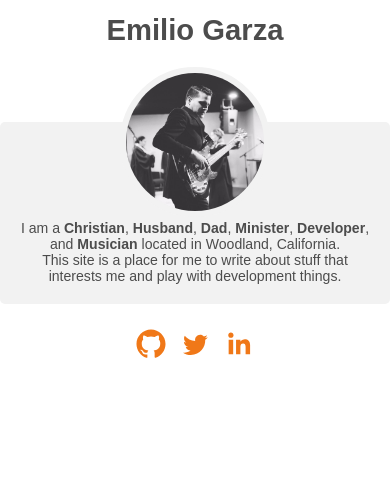
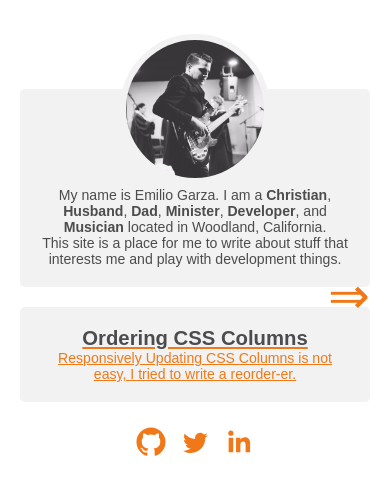
Before and after one commit to emiliogarza/dev-e, a website: page index.html in a window 390 px wide. Drawn offline with Linux system fonts and the light colour scheme.

Commit message:
Starting on Blog parts

```diff
--- a/css/main.css
+++ b/css/main.css
@@ -48,6 +48,7 @@ p {
 .skippy {
     color: white;
     left: 0px;
+    overflow: hidden;
     position: absolute;
     top: -40px;
     transition: top 1s ease-out, background 1s linear;
@@ -56,6 +57,7 @@ p {
 .skippy:focus {
     color: #5E412F;
     left: 0px;
+    overflow: visible;
     position: absolute;
     top: 0px;
     transition: top .1s ease-in, background .5s linear;
@@ -183,12 +185,13 @@ header li:not(:first-child) {
     display: block;
     margin: 20px auto;
     padding: 20px;
-    width: 414px;
+    max-width: 600px;
 }
 
-@media (max-width: 413px) {
+@media (max-width: 767px) {
     .card {
-        width: 100%;
+        max-width: 100%;
+        margin: 20px;
     }
 }
 
@@ -203,6 +206,28 @@ header li:not(:first-child) {
     border: 6px solid #f2f2f2;
 }
 
+.card--with-link {
+    position: relative;
+}
+
+.card--with-link:hover {
+    background: #f5f5f5;
+}
+
+.card--with-link:before {
+    position: absolute;
+    font-size: 50px;
+    content: '⇒';
+    right: -10px;
+    top: -40px;
+}
+
+@media (max-width: 767px) {
+    .card--with-link:before {
+        right: 0;
+    }
+}
+
 /*
  * Social Media Icons
  * ==================
--- a/index.html
+++ b/index.html
@@ -12,19 +12,27 @@
             <a href="#main-content" class="skippy">Skip to Main Content</a>
             <nav id="main-nav" role="navigation">
                 <span class="visually-hidden">Main Navigation</span>
-                <h1>Emilio Garza</h1>
             </nav>
         </header>
         <main id="main-content">
             <div class="card img">
                 <img src="./img/me.jpg" alt="Emilio Garza playing the bass." />
-                <p>I am a <strong>Christian</strong>, <strong>Husband</strong>, <strong>Dad</strong>, <strong>Minister</strong>, <strong>Developer</strong>, and <strong>Musician</strong> located in Woodland, California.</p> This site is a place for me to write about stuff that interests me and play with development things.</p>
+                <p>My name is Emilio Garza. I am a <strong>Christian</strong>, <strong>Husband</strong>, <strong>Dad</strong>, <strong>Minister</strong>, <strong>Developer</strong>, and <strong>Musician</strong> located in Woodland, California.</p> This site is a place for me to write about stuff that interests me and play with development things.</p>
             </div>
-            <address>
-                <a class="social-media-link" href="http://www.github.com/emiliogarza" target="_blank"><span class="visually-hidden">See Emilio's Github</span><svg viewBox="0 0 512 512"><path d="M256 70.7c-102.6 0-185.9 83.2-185.9 185.9 0 82.1 53.3 151.8 127.1 176.4 9.3 1.7 12.3-4 12.3-8.9V389.4c-51.7 11.3-62.5-21.9-62.5-21.9 -8.4-21.5-20.6-27.2-20.6-27.2 -16.9-11.5 1.3-11.3 1.3-11.3 18.7 1.3 28.5 19.2 28.5 19.2 16.6 28.4 43.5 20.2 54.1 15.4 1.7-12 6.5-20.2 11.8-24.9 -41.3-4.7-84.7-20.6-84.7-91.9 0-20.3 7.3-36.9 19.2-49.9 -1.9-4.7-8.3-23.6 1.8-49.2 0 0 15.6-5 51.1 19.1 14.8-4.1 30.7-6.2 46.5-6.3 15.8 0.1 31.7 2.1 46.6 6.3 35.5-24 51.1-19.1 51.1-19.1 10.1 25.6 3.8 44.5 1.8 49.2 11.9 13 19.1 29.6 19.1 49.9 0 71.4-43.5 87.1-84.9 91.7 6.7 5.8 12.8 17.1 12.8 34.4 0 24.9 0 44.9 0 51 0 4.9 3 10.7 12.4 8.9 73.8-24.6 127-94.3 127-176.4C441.9 153.9 358.6 70.7 256 70.7z"></path></svg></a>
-                <a class="social-media-link" href="http://twitter.com/e_milio_g" target="_blank"><span class="visually-hidden">See Emilio's Twitter</span><svg viewBox="0 0 512 512"><path d="M419.6 168.6c-11.7 5.2-24.2 8.7-37.4 10.2 13.4-8.1 23.8-20.8 28.6-36 -12.6 7.5-26.5 12.9-41.3 15.8 -11.9-12.6-28.8-20.6-47.5-20.6 -42 0-72.9 39.2-63.4 79.9 -54.1-2.7-102.1-28.6-134.2-68 -17 29.2-8.8 67.5 20.1 86.9 -10.7-0.3-20.7-3.3-29.5-8.1 -0.7 30.2 20.9 58.4 52.2 64.6 -9.2 2.5-19.2 3.1-29.4 1.1 8.3 25.9 32.3 44.7 60.8 45.2 -27.4 21.4-61.8 31-96.4 27 28.8 18.5 63 29.2 99.8 29.2 120.8 0 189.1-102.1 185-193.6C399.9 193.1 410.9 181.7 419.6 168.6z"></path></svg></a>
-                <a class="social-media-link" href="https://www.linkedin.com/in/garzaemilio/" target="_blank"><span class="visually-hidden">See Emilio's LinkedIn</span><svg viewBox="0 0 512 512"><path d="M186.4 142.4c0 19-15.3 34.5-34.2 34.5 -18.9 0-34.2-15.4-34.2-34.5 0-19 15.3-34.5 34.2-34.5C171.1 107.9 186.4 123.4 186.4 142.4zM181.4 201.3h-57.8V388.1h57.8V201.3zM273.8 201.3h-55.4V388.1h55.4c0 0 0-69.3 0-98 0-26.3 12.1-41.9 35.2-41.9 21.3 0 31.5 15 31.5 41.9 0 26.9 0 98 0 98h57.5c0 0 0-68.2 0-118.3 0-50-28.3-74.2-68-74.2 -39.6 0-56.3 30.9-56.3 30.9v-25.2H273.8z"></path></svg></a>
-            </address>
+            <a href="/ordering-css-columns" class="blogLink">
+                <div class="card card--with-link">
+                    <h2>Ordering CSS Columns</h2>
+                    <p>Responsively Updating CSS Columns is not easy, I tried to write a reorder-er.</p>
+                </div>
+            </a>
+            <footer>
+                <address>
+                    <a class="social-media-link" href="http://www.github.com/emiliogarza" target="_blank"><span class="visually-hidden">See Emilio's Github</span><svg viewBox="0 0 512 512"><path d="M256 70.7c-102.6 0-185.9 83.2-185.9 185.9 0 82.1 53.3 151.8 127.1 176.4 9.3 1.7 12.3-4 12.3-8.9V389.4c-51.7 11.3-62.5-21.9-62.5-21.9 -8.4-21.5-20.6-27.2-20.6-27.2 -16.9-11.5 1.3-11.3 1.3-11.3 18.7 1.3 28.5 19.2 28.5 19.2 16.6 28.4 43.5 20.2 54.1 15.4 1.7-12 6.5-20.2 11.8-24.9 -41.3-4.7-84.7-20.6-84.7-91.9 0-20.3 7.3-36.9 19.2-49.9 -1.9-4.7-8.3-23.6 1.8-49.2 0 0 15.6-5 51.1 19.1 14.8-4.1 30.7-6.2 46.5-6.3 15.8 0.1 31.7 2.1 46.6 6.3 35.5-24 51.1-19.1 51.1-19.1 10.1 25.6 3.8 44.5 1.8 49.2 11.9 13 19.1 29.6 19.1 49.9 0 71.4-43.5 87.1-84.9 91.7 6.7 5.8 12.8 17.1 12.8 34.4 0 24.9 0 44.9 0 51 0 4.9 3 10.7 12.4 8.9 73.8-24.6 127-94.3 127-176.4C441.9 153.9 358.6 70.7 256 70.7z"></path></svg></a>
+                    <a class="social-media-link" href="http://twitter.com/e_milio_g" target="_blank"><span class="visually-hidden">See Emilio's Twitter</span><svg viewBox="0 0 512 512"><path d="M419.6 168.6c-11.7 5.2-24.2 8.7-37.4 10.2 13.4-8.1 23.8-20.8 28.6-36 -12.6 7.5-26.5 12.9-41.3 15.8 -11.9-12.6-28.8-20.6-47.5-20.6 -42 0-72.9 39.2-63.4 79.9 -54.1-2.7-102.1-28.6-134.2-68 -17 29.2-8.8 67.5 20.1 86.9 -10.7-0.3-20.7-3.3-29.5-8.1 -0.7 30.2 20.9 58.4 52.2 64.6 -9.2 2.5-19.2 3.1-29.4 1.1 8.3 25.9 32.3 44.7 60.8 45.2 -27.4 21.4-61.8 31-96.4 27 28.8 18.5 63 29.2 99.8 29.2 120.8 0 189.1-102.1 185-193.6C399.9 193.1 410.9 181.7 419.6 168.6z"></path></svg></a>
+                    <a class="social-media-link" href="https://www.linkedin.com/in/garzaemilio/" target="_blank"><span class="visually-hidden">See Emilio's LinkedIn</span><svg viewBox="0 0 512 512"><path d="M186.4 142.4c0 19-15.3 34.5-34.2 34.5 -18.9 0-34.2-15.4-34.2-34.5 0-19 15.3-34.5 34.2-34.5C171.1 107.9 186.4 123.4 186.4 142.4zM181.4 201.3h-57.8V388.1h57.8V201.3zM273.8 201.3h-55.4V388.1h55.4c0 0 0-69.3 0-98 0-26.3 12.1-41.9 35.2-41.9 21.3 0 31.5 15 31.5 41.9 0 26.9 0 98 0 98h57.5c0 0 0-68.2 0-118.3 0-50-28.3-74.2-68-74.2 -39.6 0-56.3 30.9-56.3 30.9v-25.2H273.8z"></path></svg></a>
+                </address>
+            </footer>
         </main>
+        <script type="text/javascript" src="./js/main.js"></script>
     </body>
 </html>
--- a/js/main.js
+++ b/js/main.js
@@ -22,10 +22,12 @@ function Interaction(elem) {
     }
 }
 
-new Interaction("a.thoughts").click(function() {
+new Interaction(".blogLink").click(function(event) {
+    event.preventDefault();
 
+    // location.href = this.getAttribute("href");
 });
 
+function moveHomeOffscreen() {
 
-
-//new Interaction($("#main-content"));
+}
--- a/server.js
+++ b/server.js
@@ -42,3 +42,4 @@ function handleRequest(request, response) {
 }
 
 http.createServer(handleRequest).listen(8080);
+console.log("Server started at port 8080");
```
